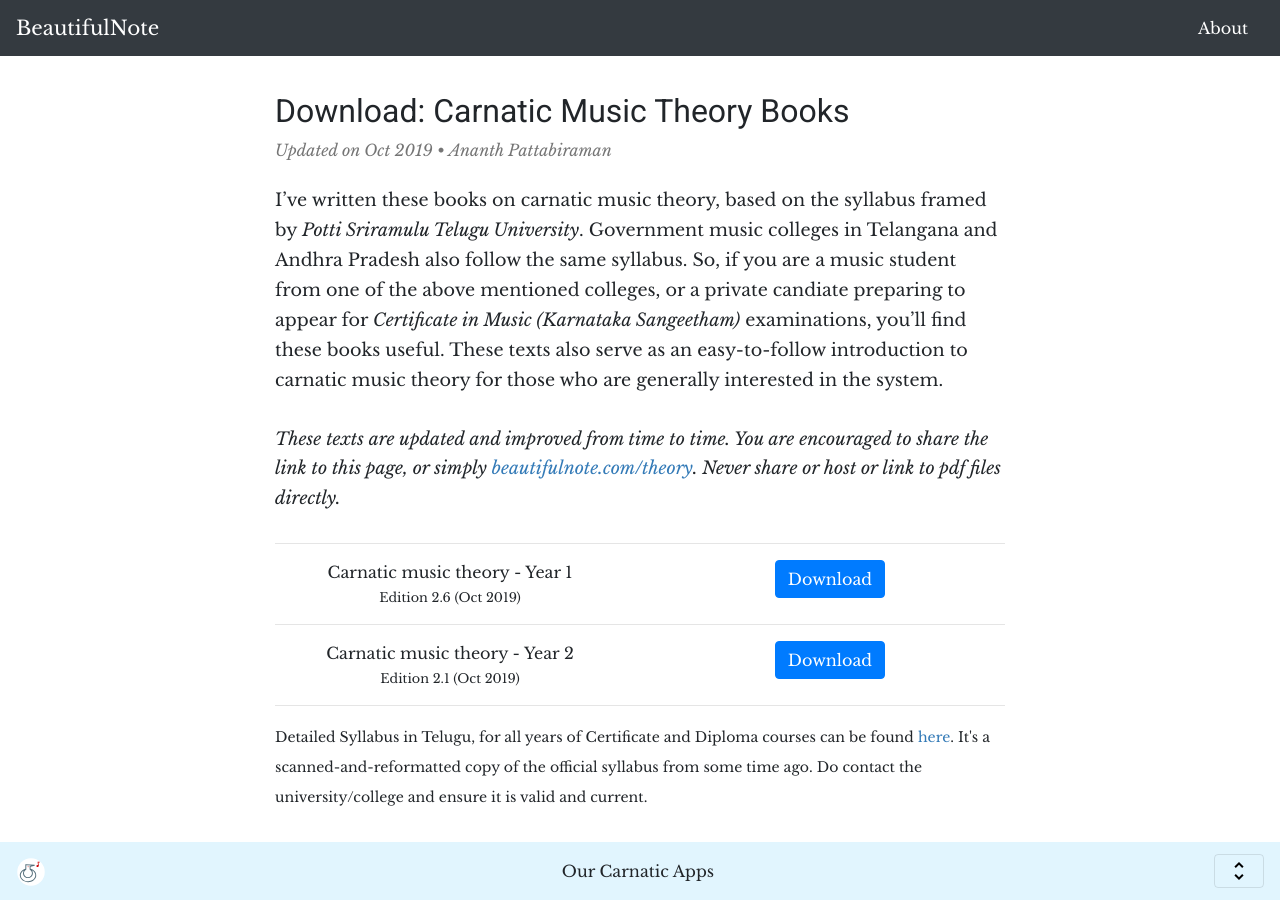
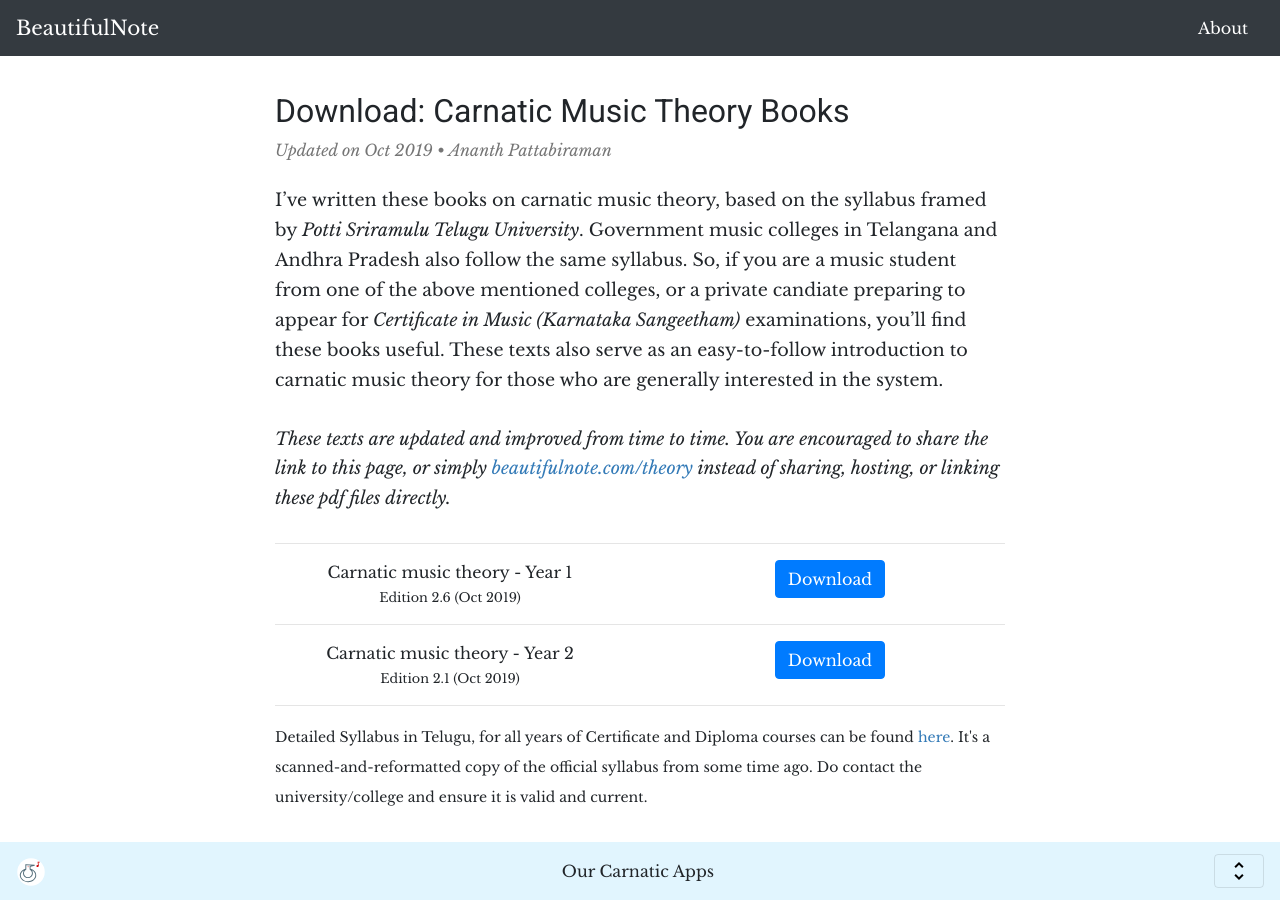
Before and after one commit to ananthp/beautifulnote, a Jekyll site: the page built from blog/_posts/2010-04-07-carnatic-music-theory-download.markdown, in a window 1280 px wide and 900 px high. Built offline with Jekyll 4.4.1, drawn with Linux system fonts in a browser that asks for light colours.

Commit message:
edited music theory post
* improved wording about sharing in line with the current license

```diff
--- a/blog/_posts/2010-04-07-carnatic-music-theory-download.markdown
+++ b/blog/_posts/2010-04-07-carnatic-music-theory-download.markdown
@@ -22,7 +22,7 @@
 I've written these books on carnatic music theory, based on the syllabus framed by *Potti Sriramulu Telugu University*. Government music colleges in Telangana and Andhra Pradesh also follow the same syllabus. So, if you are a music student from one of the above mentioned colleges, or a private candiate preparing to appear for *Certificate in Music (Karnataka Sangeetham)* examinations, you'll find these books useful. These texts also serve as an easy-to-follow introduction to carnatic music theory for those who are generally interested in the system.
 <!--more-->
 
-<em>These texts are updated and improved from time to time. You are encouraged to share the link to this page, or simply <a href="{{ site.url }}/theory">beautifulnote.com/theory</a>. Never share or host or link to pdf files directly.</em>
+<em>These texts are updated and improved from time to time. You are encouraged to share the link to this page, or simply <a href="{{ site.url }}/theory">beautifulnote.com/theory</a> instead of sharing, hosting, or linking these pdf files directly.</em>
 <hr />
 <div class='row'>
   <div class="col-xs-12 col-md-6 text-center theory_text_filename">
```
